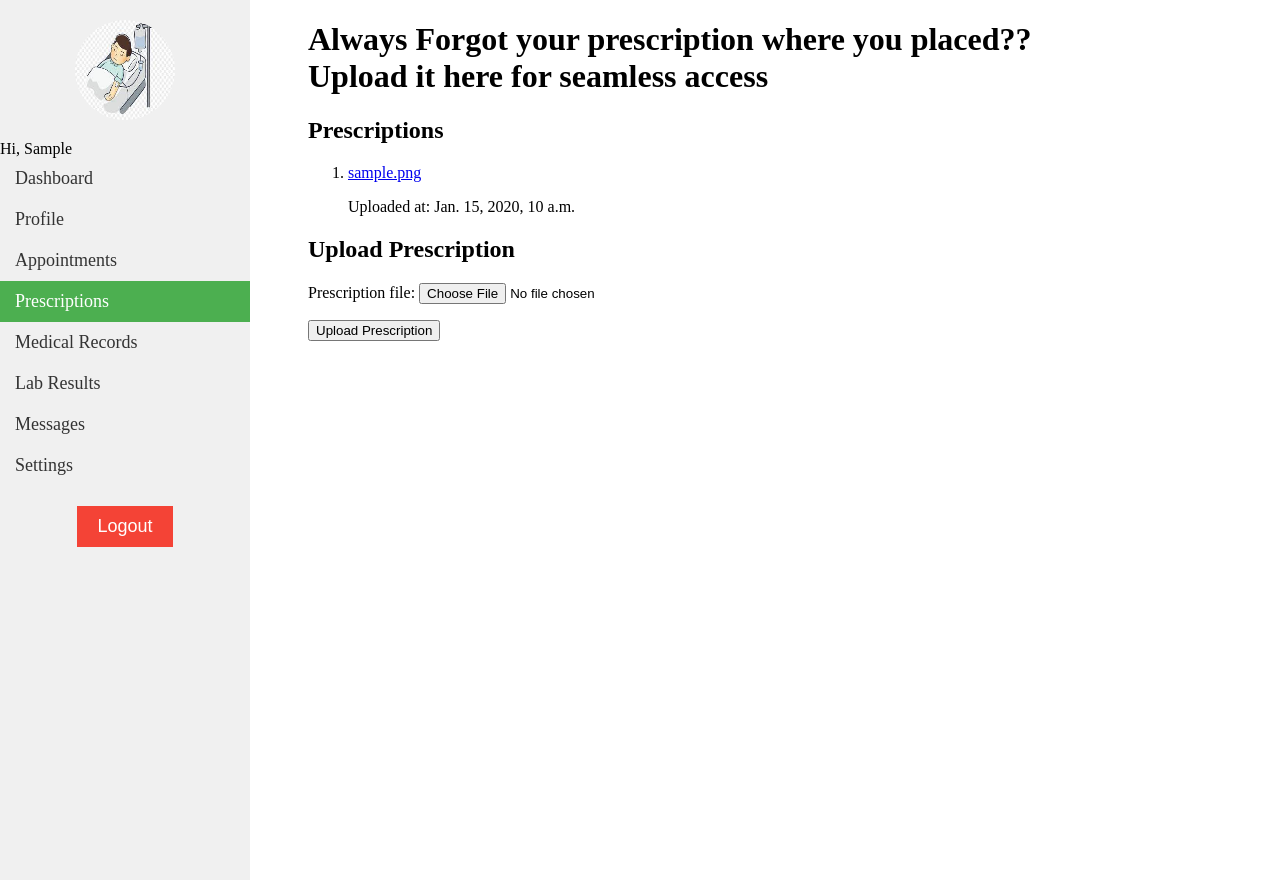
After one commit to hari-k811/Healthcare, a Django app: page /patient-prescription/ in a window 1280 px wide. The commit adds this page. Run offline with Django 5.2, Linux system fonts and the light colour scheme; a user stored in the database is signed in; tables that the repository leaves empty hold one stand-in row (values such as "Sample post"); some libraries are stand-ins or nearby versions.

Commit message:
added prescription

```diff
--- a/health/forms.py
+++ b/health/forms.py
@@ -1,7 +1,7 @@
 from django import forms
 from django.contrib.auth.models import User
 from . import models
-from . models import HealthData,Appointment
+from . models import HealthData,Appointment,Prescription
 
 
 
@@ -54,3 +54,8 @@ class AppointmentForm(forms.ModelForm):
             'date': forms.DateInput(attrs={'type': 'date'}),
             'time': forms.TimeInput(attrs={'type': 'time'}),
         }
+
+class PrescriptionForm(forms.ModelForm):
+    class Meta:
+        model = Prescription
+        fields = ['prescription_file']
--- a/health/models.py
+++ b/health/models.py
@@ -61,3 +61,11 @@ class Appointment(models.Model):
     date = models.DateField()
     time = models.TimeField()
     accepted = models.BooleanField(default=False)
+
+class Prescription(models.Model):
+    patient = models.ForeignKey(User, on_delete=models.CASCADE)
+    prescription_file = models.FileField(upload_to='prescriptions/')
+    uploaded_at = models.DateTimeField(auto_now_add=True)
+
+    def __str__(self):
+        return f"Prescription for {self.patient.username} uploaded at {self.uploaded_at}"
--- a/health/views.py
+++ b/health/views.py
@@ -1,15 +1,12 @@
 from django.shortcuts import render,redirect,reverse,get_object_or_404
 from . import forms,models
-from django.db.models import Sum
-from django.contrib.auth.models import Group
 from django.http import HttpResponseRedirect
-from django.core.mail import send_mail
 from django.contrib.auth.decorators import login_required,user_passes_test
 from datetime import datetime,timedelta,date
 from django.conf import settings
-from django.db.models import Q
-from . forms import HealthDataForm,AppointmentForm
-from . models import HealthData,Appointment,Doctor,Patient
+from . forms import HealthDataForm,AppointmentForm,PrescriptionForm
+from . models import HealthData,Appointment,Doctor,Patient,Prescription
+from django.http import HttpResponseBadRequest
 
 # Create your views here.
 def home_view(request):
@@ -147,7 +144,6 @@ def patient_details(request):
     patient = request.user.patient
     return render(request,'patirnt_details.html')
 
-#Appointments
 @login_required
 def book_appointment(request):
     if request.method == 'POST':
@@ -162,31 +158,41 @@ def book_appointment(request):
     return render(request, 'book_appointment.html', {'form': form})
 
 @login_required
-def approve_appointment(request, appointment_id):
-    appointment = Appointment.objects.get(pk=appointment_id)
-    appointment.approved = True
+def manage_appointments(request):
+    doctor = request.user.doctor
+    appointments = Appointment.objects.filter(doctor=doctor)
+    return render(request, 'manage_appointments.html', {'appointments': appointments})
+
+@login_required
+def accept_appointment(request, appointment_id):
+    appointment = get_object_or_404(Appointment, id=appointment_id)
+    appointment.accepted = True
     appointment.save()
-    return redirect('doctor-dashboard')
+    return redirect('manage-appointments')
 
 @login_required
 def reject_appointment(request, appointment_id):
-    appointment = Appointment.objects.get(pk=appointment_id)
+    appointment = get_object_or_404(Appointment, id=appointment_id)
     appointment.delete()
-    return redirect('doctor-dashboard')
+    return redirect('manage-appointments')
+
+def admin_manage_appointments(request):
+    return render(request,'admin_manage_appointments.html')
 
 @login_required
-def accept_reject_appointment(request):
-    appointment_id = request.GET.get('id')
-    appointment = get_object_or_404(Appointment, id=appointment_id)
+def patient_prescription(request):
     if request.method == 'POST':
-        action = request.POST.get('action')
-        if action == 'accept':
-            appointment.accepted = True
-        elif action == 'reject':
-            appointment.delete()
-        appointment.save()
-        return redirect('admin-dashboard' if request.user.is_superuser else 'doctor-dashboard')
-    return render(request, 'accept_reject_appointment.html', {'appointment': appointment})
+        form = PrescriptionForm(request.POST, request.FILES)
+        if form.is_valid():
+            prescription = form.save(commit=False)
+            prescription.patient = request.user
+            prescription.save()
+            return redirect('patient-prescription')
+    else:
+        form = PrescriptionForm()
+
+    prescriptions = Prescription.objects.filter(patient=request.user)
+    return render(request, 'patient_prescription.html', {'form': form, 'prescriptions': prescriptions})
 
 @login_required
 def appointment_view(request):
--- a/healthcare/urls.py
+++ b/healthcare/urls.py
@@ -50,12 +50,13 @@ urlpatterns = [
 
     path('patientprofile', views.patientprofile_view,name='patientprofile'),
     path('patient_details/', views.patient_details, name='patient_details'),
+    path('book-appointment/',views.book_appointment),
+    path('patient-prescription/', views.patient_prescription, name='patient-prescription'),
 
-    path('book-appointment/', views.book_appointment, name='book-appointment'),
-    path('approve-appointment/<int:appointment_id>/', views.approve_appointment, name='approve-appointment'),
+    path('manage-appointments/', views.manage_appointments, name='manage-appointments'),
+    path('accept-appointment/<int:appointment_id>/', views.accept_appointment, name='accept-appointment'),
     path('reject-appointment/<int:appointment_id>/', views.reject_appointment, name='reject-appointment'),
-    path('accept-reject-appointment/<int:appointment_id>/', views.accept_reject_appointment, name='accept-reject-appointment'),
-    path('accept-reject-appointment/', views.appointment_view, name='accept-reject-appointment'),
+    path('admin-manage-appointments',views.admin_manage_appointments),
     path('admin-manage-patients',views.manage_patients),
     path('admin-manage-doctors',views.manage_doctors),
 ]
--- a/templates/admin_dashboard.html
+++ b/templates/admin_dashboard.html
@@ -73,7 +73,7 @@
     <a href="#" class="active">Dashboard</a>
     <a href="admin-manage-doctors">Manage Doctors</a>
     <a href="admin-manage-patients">Manage Patients</a>
-    <a href="accept-reject-appointment">Appointments</a>
+    <a href="admin-manage-appointments">Appointments</a>
     <a href="#">Manage Departments</a>
     <a href="#">Reports</a>
     <a href="#">Settings</a>
--- a/templates/patient_dashboard.html
+++ b/templates/patient_dashboard.html
@@ -83,7 +83,7 @@ table, th, td {
         <a href="#" class="active">Dashboard</a>
         <a href="patientprofile">Profile</a>
         <a href="book-appointment">Appointments</a>
-        <a href="#">Prescriptions</a>
+        <a href="patient-prescription">Prescriptions</a>
         <a href="#">Medical Records</a>
         <a href="#">Lab Results</a>
         <a href="patient_details">Messages</a>
--- /dev/null
+++ b/templates/patient_prescription.html
@@ -0,0 +1,62 @@
+{%load static%}
+<!DOCTYPE html>
+<html lang="en">
+<head>
+    <meta charset="UTF-8">
+    <meta name="viewport" content="width=device-width, initial-scale=1.0">
+    <title>Patient Dashboard</title>
+    <link rel="stylesheet" href="{% static 'health/css/adminstyle.css' %}">
+    <style>
+        ul {
+            list-style-type: decimal;
+        }
+    </style>
+</head>
+<body>
+
+    <div class="sidenav">
+        <img src="{% static 'health/images/patient.jpg' %}" alt="Profile Picture" class="profile-pic">
+        <div class="greeting">Hi, {{ request.user.first_name }}</div>
+        <a href="patient-dashboard" >Dashboard</a>
+        <a href="patientprofile">Profile</a>
+        <a href="book-appointment">Appointments</a>
+        <a href="patient-prescription" class="active">Prescriptions</a>
+        <a href="#">Medical Records</a>
+        <a href="#">Lab Results</a>
+        <a href="patient_details">Messages</a>
+        <a href="#">Settings</a>
+
+        <form method="post" action="{% url 'logout' %}">
+            {% csrf_token %}
+            <button type="submit" style="background-color: #f44336; color: white; border: none; padding: 10px 20px; text-align: center; text-decoration: none; display: block; font-size: 18px; margin-left: auto; margin-right: auto; margin-top: 20px; cursor: pointer;">Logout</button>
+        </form>
+    </div>
+
+    <div class="pres" style="margin-left: 300px;">
+        <h1>Always Forgot your prescription where you placed??<br>
+            Upload it here for seamless access
+        </h1>
+        <h2>Prescriptions</h2>
+    {% if prescriptions %}
+        <ul>
+            {% for prescription in prescriptions %}
+                <li>
+                    <a href="{{ prescription.prescription_file.url }}">{{ prescription.prescription_file.name }}</a>
+                    <p>Uploaded at: {{ prescription.uploaded_at }}</p>
+                </li>
+            {% endfor %}
+        </ul>
+    {% else %}
+        <p>No prescriptions uploaded yet.</p>
+    {% endif %}
+
+    <h2>Upload Prescription</h2>
+    <form method="post" enctype="multipart/form-data">
+        {% csrf_token %}
+        {{ form.as_p }}
+        <button type="submit">Upload Prescription</button>
+    </form>
+    </div>
+
+</body>
+</html>
```
Also changed, not shown: templates/admin_manage_appointments.html (added, +30 -0 lines), templates/appointments.html (deleted, +0 -55 lines), templates/doctor_manage_appointments.html (added, +39 -0 lines), templates/doctor_wait_for_approval.html (deleted, +0 -45 lines), templates/patient_wait_for_approval.html (deleted, +0 -50 lines), health/migrations/0010_prescription.py (added), prescriptions/1bP20Y.jpg (added).
